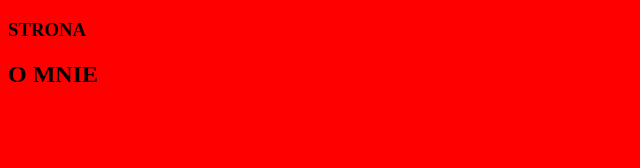
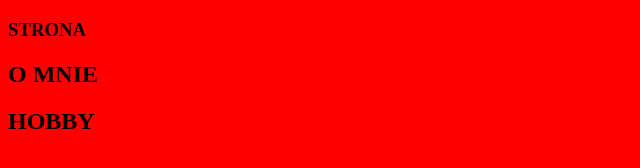
Before and after one commit to tw1sterPL/Kodilla_JS_10.2, a plain HTML site: page index.html in a window 1280 px wide. Shown: the whole page, without its empty margins (0-640 px from the left). Drawn offline with Linux system fonts and the light colour scheme; files that its build step writes are made by us from their sources.

Commit message:
dodana nowa linia

```diff
--- a/index.html
+++ b/index.html
@@ -10,6 +10,7 @@
 <body>
 	<h3>STRONA</h3>
 	<h2>O MNIE</h2>
+	<h2>HOBBY</h2>
 
 
 
```
